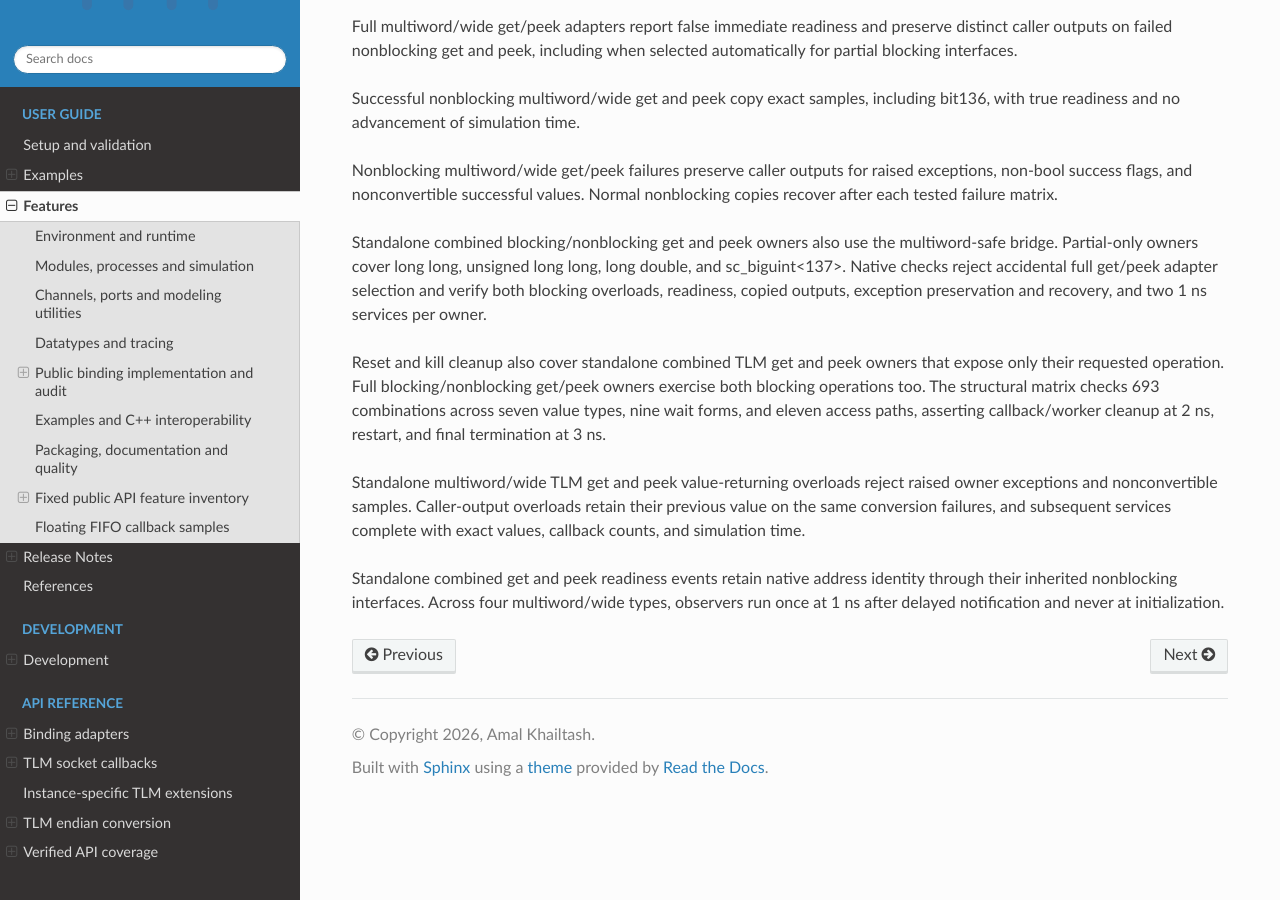
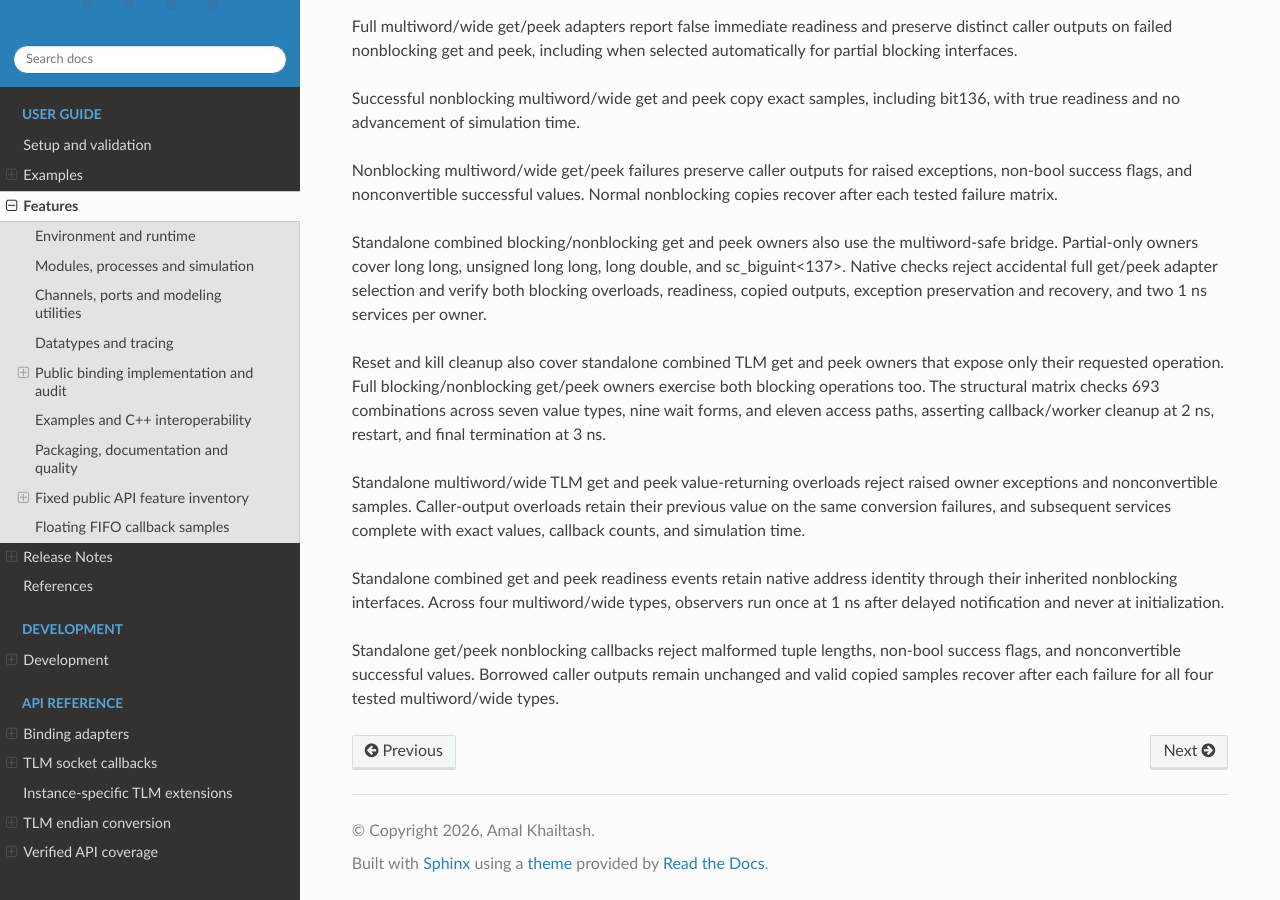
Before and after one commit to amal-khailtash/pysystemc, a Sphinx documentation site: the page built from docs/intro/features.rst, in a window 1280 px wide and 900 px high, scrolled down 27951 px. Built offline with Sphinx 7.4.7 and the Read the Docs theme 3.1.0, drawn with Linux system fonts in a browser that asks for light colours.

Commit message:
test: reject malformed standalone TLM nonblocking results

```diff
--- a/docs/intro/features.rst
+++ b/docs/intro/features.rst
@@ -1193,3 +1193,8 @@ services complete with exact values, callback counts, and simulation time.
 Standalone combined get and peek readiness events retain native address identity
 through their inherited nonblocking interfaces. Across four multiword/wide types,
 observers run once at 1 ns after delayed notification and never at initialization.
+
+Standalone get/peek nonblocking callbacks reject malformed tuple lengths,
+non-bool success flags, and nonconvertible successful values. Borrowed caller
+outputs remain unchanged and valid copied samples recover after each failure
+for all four tested multiword/wide types.
```
Also changed, not shown: CHANGELOG.md (+1 -0 lines), 1 other file.
